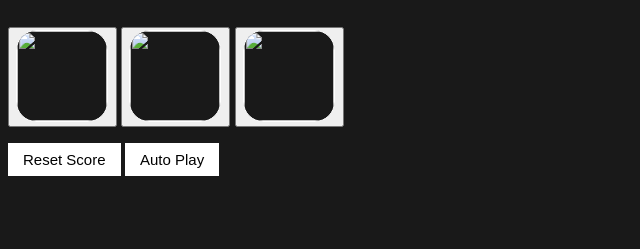
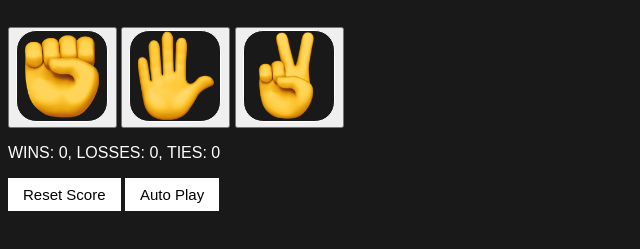
Before and after one commit to someshnamata32/rockpaperscissor, a plain HTML site: page index.html in a window 1280 px wide. Shown: the part 67-316 px from the top of the page, without its empty margins (0-640 px from the left). Drawn offline with Linux system fonts and the light colour scheme; files that its build step writes are made by us from their sources.

Commit message:
Update index.html

```diff
--- a/index.html
+++ b/index.html
@@ -4,22 +4,22 @@
   <meta charset="UTF-8">
   <meta name="viewport" content="width=device-width, initial-scale=1.0">
   <title>ROCK PAPER SCISSOR</title>
-  <link rel="stylesheet" href="styles/6rockPaperScissor.css">
+  <link rel="stylesheet" href="./6rockPaperScissor.css">
 </head>
 <body>
  <p class="title">Rock Paper Scissor</p>
   <button onclick="
     playGame(`Rock`);
-  "><img src="images/rock.png" class="move-icon"></button>
+  "><img src="./rock.png" class="move-icon"></button>
 
   <button
   onclick="
      playGame(`Paper`);
-  "><img src="images/paper.png" class="move-icon"></button>
+  "><img src="./paper.png" class="move-icon"></button>
 
   <button onclick="
    playGame(`Scissor`);
-  "><img src="images/scissor.png" class="move-icon"></button>
+  "><img src="./scissor.png" class="move-icon"></button>
 
 
   <p class="js-result"></p>
@@ -40,7 +40,7 @@
     autoplay();
     ">Auto Play</button>
 
-    <script src="scripts/6rockPaperScissor.js"></script>
+    <script src="./6rockPaperScissor.js"></script>
 
 </body>
 </html>
```
